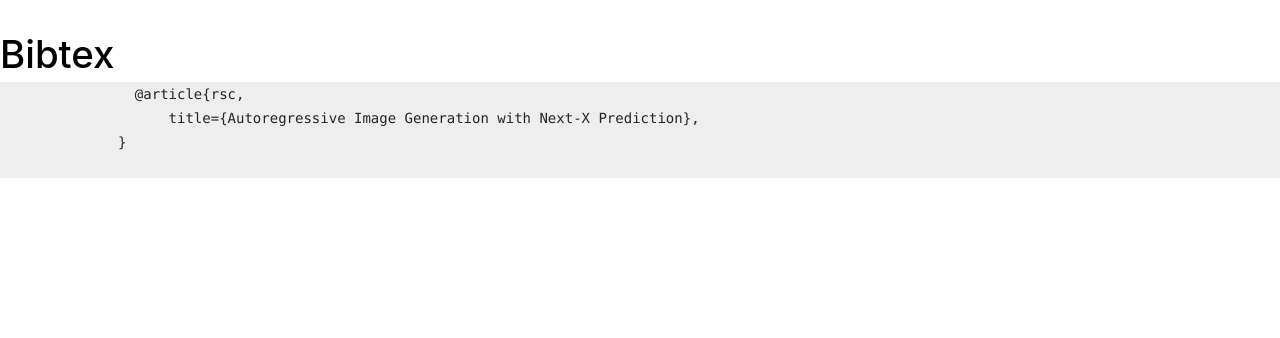
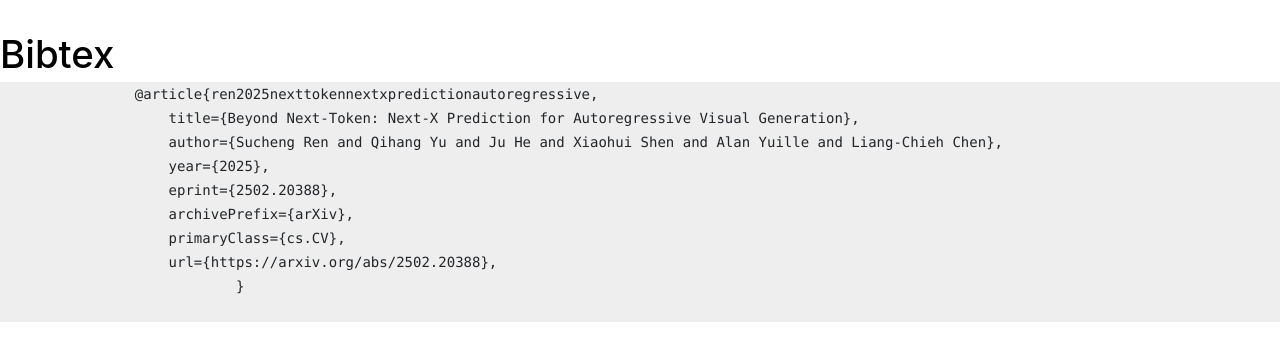
Before and after one commit to OliverRensu/oliverrensu.github.io, a plain HTML site: page project/xAR/xAR.html in a window 1280 px wide. Shown: the part 5982-6320 px from the top of the page. Before the commit the page ends 6176 px from the top, so only its background shows below. Drawn offline with nearby package versions, Linux system fonts and the light colour scheme; some packages are replaced by stand-ins of ours; a script that the page names is missing; a web font is replaced by a local one.

Commit message:
update_xAR

```diff
--- a/project/xAR/xAR.html
+++ b/project/xAR/xAR.html
@@ -77,7 +77,7 @@
     <table width="80%" border="0" align="center" class="menu" style="margin-bottom: 8px;">
         <tbody>
             <tr>
-                <td align="center"> <a href="https://arxiv.org/abs/NA" target="_blank">[Paper]</a>&emsp;&emsp;<a href="https://github.com/OliverRensu/xAR">[Code & Models (Coming soon)]</a>&emsp;&emsp;<a href="bibtex.txt">[BibTeX]</a> </td>
+                <td align="center"> <a href="https://arxiv.org/abs/2502.20388" target="_blank">[Paper]</a>&emsp;&emsp;<a href="https://github.com/OliverRensu/xAR">[Code & Models (Coming soon)]</a>&emsp;&emsp;<a href="bibtex.txt">[BibTeX]</a> </td>
             </tr>
         </tbody>
     </table>
@@ -354,9 +354,15 @@
                       min-width: 100px;
                       border-radius: 0px;
                       ">
-                @article{rsc,
-                    title={Autoregressive Image Generation with Next-X Prediction},
-              }
+                @article{ren2025nexttokennextxpredictionautoregressive,
+                    title={Beyond Next-Token: Next-X Prediction for Autoregressive Visual Generation},
+                    author={Sucheng Ren and Qihang Yu and Ju He and Xiaohui Shen and Alan Yuille and Liang-Chieh Chen},
+                    year={2025},
+                    eprint={2502.20388},
+                    archivePrefix={arXiv},
+                    primaryClass={cs.CV},
+                    url={https://arxiv.org/abs/2502.20388},
+                            }
 			  </pre>
 
 
```
Also changed, not shown: project/xAR/bibtex.txt.
